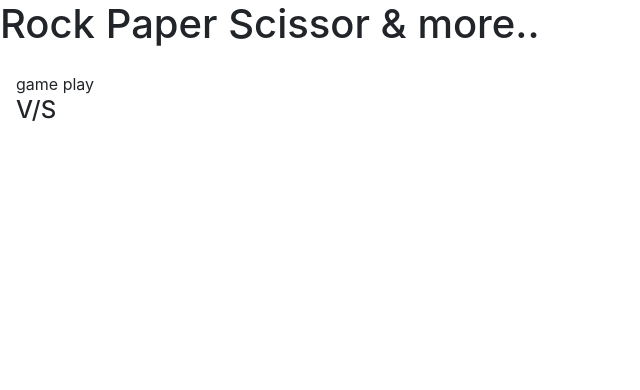
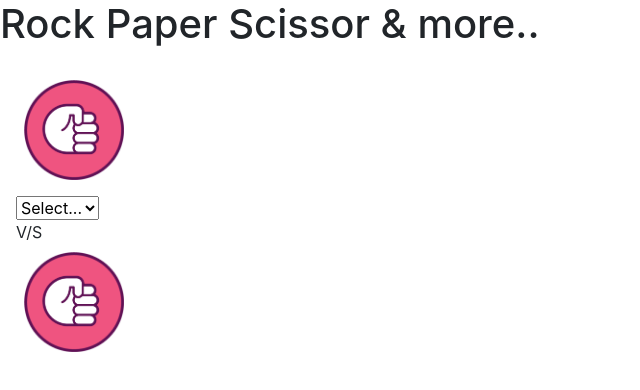
Before and after one commit to danish-wadhwa1997/RockPaperScissor, a React (Create React App) app: page /game-play in a window 1280 px wide. Shown: the top 390 px of the page, without its empty margins (0-640 px from the left). Built offline with nearby package versions, Linux system fonts and the light colour scheme.

Commit message:
Game Play done.

```diff
--- /dev/null
+++ b/src/components/atoms/ChoiceSelect.tsx
@@ -0,0 +1,36 @@
+import React, { useContext, useEffect, useState } from "react";
+import { ChoiceContext } from "../context/ChoiceContext";
+
+type AppProps = {
+  player: number;
+  onChange: (value: string, player: number) => any;
+};
+
+const ChoiceSelect = ({ onChange, player }: AppProps) => {
+  const { choices } = useContext(ChoiceContext);
+  const [options, setOptions] = useState<string[]>([]);
+  const [selectedOption, setSelectedOption] = useState<string>("");
+
+  const handleSelect = (event: React.ChangeEvent<HTMLSelectElement>) => {
+    setSelectedOption(event.target.value);
+    onChange(event.target.value, player);
+  };
+
+  useEffect(() => {
+    let newOptions = choices.map((item) => item.label);
+    setOptions(newOptions);
+  }, [choices]);
+  return (
+    <select value={selectedOption} onChange={handleSelect}>
+      <option value="">Select...</option>
+      {options.length > 0 &&
+        options.map((item) => (
+          <option key={item} value={item}>
+            {item}
+          </option>
+        ))}
+    </select>
+  );
+};
+
+export default ChoiceSelect;
--- a/src/components/atoms/ImageWithLabel.tsx
+++ b/src/components/atoms/ImageWithLabel.tsx
@@ -1,14 +1,16 @@
 import React from "react";
-
+import Rock from "../../assets/images/rock.png";
+import { GAME_PLAY_STATUS } from "../../configuration/constants";
 type AppProps = {
   image: any;
   label: string;
+  status: string;
 };
-const ImageWithLabel = ({ image, label }: AppProps) => {
+const ImageWithLabel = ({ status, image, label }: AppProps) => {
   return (
     <div className="p-2">
       <img src={image} alt={label} width="100px" height="100px" />
-      <h6>{label}</h6>
+      <h6>{status === GAME_PLAY_STATUS.END ? label : ""}</h6>
     </div>
   );
 };
--- /dev/null
+++ b/src/components/atoms/ResultSection.tsx
@@ -0,0 +1,32 @@
+import React from "react";
+import { Result } from "../../configuration/Interfaces";
+type AppProps = {
+  result: Result;
+};
+const ResultSection = ({ result }: AppProps) => {
+  return (
+    <React.Fragment>
+      <h3>Results</h3>
+      <table className="table table-hover">
+        <thead>
+          <tr>
+            <th>Player 1</th>
+            <th>Tied</th>
+            <th>Player 2</th>
+            <th>Total Rounds</th>
+          </tr>
+        </thead>
+        <tbody>
+          <tr>
+            <td>{result.player1}</td>
+            <td>{result.tie}</td>
+            <td>{result.player2}</td>
+            <td>{result.player1 + result.tie + result.player2}</td>
+          </tr>
+        </tbody>
+      </table>
+    </React.Fragment>
+  );
+};
+
+export default ResultSection;
--- /dev/null
+++ b/src/components/molecules/PlayGame.tsx
@@ -0,0 +1,63 @@
+import React from "react";
+import ImageWithLabel from "../atoms/ImageWithLabel";
+import { Choice } from "../../configuration/Interfaces";
+import ChoiceSelect from "../atoms/ChoiceSelect";
+import { GAME_PLAY_STATUS, PLAYER_TYPE } from "../../configuration/constants";
+import Rock from "../../assets/images/rock.png";
+type AppProps = {
+  player1: string;
+  player2: string;
+  choice1: Choice;
+  choice2: Choice;
+  status: string;
+  onPlay: (value: string, player: number) => any;
+};
+const PlayGame = ({
+  player1,
+  player2,
+  choice1,
+  choice2,
+  status,
+  onPlay,
+}: AppProps) => {
+  const handleChoiceChange = (value: string, player: number) => {
+    onPlay(value, player);
+  };
+  return (
+    <div>
+      <div>
+        <ImageWithLabel
+          status={status}
+          image={
+            status === GAME_PLAY_STATUS.START
+              ? Rock
+              : status === GAME_PLAY_STATUS.END
+              ? choice1.image
+              : ""
+          }
+          label={choice1.label}
+        />
+        {player1 === PLAYER_TYPE.USER && (
+          <ChoiceSelect player={1} onChange={handleChoiceChange} />
+        )}
+        <div>V/S</div>
+        <ImageWithLabel
+          status={status}
+          image={
+            status === GAME_PLAY_STATUS.START
+              ? Rock
+              : status === GAME_PLAY_STATUS.END
+              ? choice2.image
+              : ""
+          }
+          label={choice2.label}
+        />
+        {player2 === PLAYER_TYPE.USER && (
+          <ChoiceSelect player={2} onChange={handleChoiceChange} />
+        )}
+      </div>
+    </div>
+  );
+};
+
+export default PlayGame;
--- /dev/null
+++ b/src/components/organisms/GamePlayContainer.tsx
@@ -0,0 +1,146 @@
+import React, { useContext, useEffect, useState } from "react";
+import {
+  GAME_PLAY_STATUS,
+  GAME_TYPES,
+  PLAYER_TYPE,
+} from "../../configuration/constants";
+import { Choice, Result } from "../../configuration/Interfaces";
+import PrimaryButton from "../atoms/PrimaryButton";
+import ResultSection from "../atoms/ResultSection";
+import { ChoiceContext } from "../context/ChoiceContext";
+import { GameTypeContext } from "../context/GameTypeContext";
+import { RulesContext } from "../context/RulesContext";
+import PlayGame from "../molecules/PlayGame";
+
+type AppProps = {
+  onEnd: (value: Result) => any;
+  result: Result;
+};
+
+const GamePlayContainer = ({ onEnd, result }: AppProps) => {
+  const { gameType } = useContext(GameTypeContext);
+  const { rules } = useContext(RulesContext);
+  const { choices } = useContext(ChoiceContext);
+  const [player1, setPlayer1] = useState<string>(PLAYER_TYPE.RANDOM);
+  const [player2, setPlayer2] = useState<string>(PLAYER_TYPE.RANDOM);
+  const [choice1, setChoice1] = useState<Choice>({ image: "", label: "" });
+  const [choice2, setChoice2] = useState<Choice>({ image: "", label: "" });
+
+  const [status, setStatus] = useState<string>(GAME_PLAY_STATUS.START);
+  const [gameCount, setGameCount] = useState<number>(0);
+  const [currentResult, setCurrentResult] = useState<Result>(result);
+
+  // to set players based on game type
+  useEffect(() => {
+    if (gameType === GAME_TYPES.PLAYER_AND_COMPUTER) {
+      setPlayer1(PLAYER_TYPE.USER);
+      setPlayer2(PLAYER_TYPE.RANDOM);
+    } else {
+      setPlayer1(PLAYER_TYPE.RANDOM);
+      setPlayer2(PLAYER_TYPE.RANDOM);
+    }
+  }, [gameType]);
+
+  const getRandomIndex = (limit: number): number => {
+    console.log(Math.floor(Math.random() * limit));
+    return Math.floor(Math.random() * limit);
+  };
+
+  const getResults = (option1: string, option2: string) => {
+    let newResult = { ...currentResult };
+    if (option1 && option2 && option1.toLowerCase() !== option2.toLowerCase()) {
+      if (rules[option1].find((item) => item === option2)) {
+        newResult.player2 = newResult.player2 + 1;
+      } else {
+        newResult.player1 = newResult.player1 + 1;
+      }
+    } else {
+      newResult.tie = newResult.tie + 1;
+    }
+    setCurrentResult(newResult);
+  };
+
+  const findChoiceFromLabel = (value: string): Choice => {
+    let obj = choices.find(
+      (item) => item.label.toLowerCase() === value.toLowerCase()
+    );
+    const choice: Choice = {
+      image: obj ? obj.image : "",
+      label: obj ? obj.label : "",
+    };
+    return choice;
+  };
+
+  const startPlay = (choice1: Choice, choice2: Choice) => {
+    for (let i = 1; i <= 3; i++) {
+      setTimeout(() => {
+        if (i === 3) {
+          getResults(choice1.label, choice2.label);
+          setChoice1(choice1);
+          setChoice2(choice2);
+          setGameCount(gameCount + 1);
+          setStatus(GAME_PLAY_STATUS.END);
+        }
+      }, i * 1000);
+    }
+  };
+
+  const onPlayUser = (value: string, player: number) => {
+    setStatus(GAME_PLAY_STATUS.PLAYING);
+    let choice1: Choice;
+    let choice2: Choice;
+    if (player === 1) {
+      // set choice1
+      choice1 = { ...findChoiceFromLabel(value) };
+      // random choice2
+      choice2 = choices[getRandomIndex(choices.length)];
+    } else {
+      // set choice2
+      choice2 = { ...findChoiceFromLabel(value) };
+      // random choice1
+      choice1 = choices[getRandomIndex(choices.length)];
+    }
+    startPlay(choice1, choice2);
+  };
+
+  const onPlayRandom = () => {
+    setStatus(GAME_PLAY_STATUS.PLAYING);
+    // random select choice1
+    const choice1 = choices[getRandomIndex(choices.length)];
+    // random select choice2
+    const choice2 = choices[getRandomIndex(choices.length)];
+    startPlay(choice1, choice2);
+  };
+
+  const handleOnEnd = (value: Result) => {
+    onEnd({ ...value });
+  };
+
+  return (
+    <div>
+      <PlayGame
+        player1={player1}
+        player2={player2}
+        choice1={choice1}
+        choice2={choice2}
+        onPlay={onPlayUser}
+        status={status}
+      />
+      {player1 === PLAYER_TYPE.RANDOM && player2 === PLAYER_TYPE.RANDOM && (
+        <PrimaryButton onClick={onPlayRandom}>
+          {gameCount === 0 ? "PLAY" : "PLAY AGAIN"}
+        </PrimaryButton>
+      )}
+      {status === GAME_PLAY_STATUS.END && (
+        <React.Fragment>
+          <ResultSection result={currentResult} />
+          <PrimaryButton onClick={() => handleOnEnd(currentResult)}>
+            END
+          </PrimaryButton>
+        </React.Fragment>
+      )}
+    </div>
+  );
+};
+
+export default GamePlayContainer;
--- /dev/null
+++ b/src/components/organisms/GameResultContainer.tsx
@@ -0,0 +1,41 @@
+import React, { useState, useEffect } from "react";
+import { useHistory } from "react-router";
+import { Result } from "../../configuration/Interfaces";
+import MainHeadings from "../atoms/MainHeadings";
+import PrimaryButton from "../atoms/PrimaryButton";
+import ResultSection from "../atoms/ResultSection";
+
+type AppProps = {
+  result: Result;
+};
+
+const GameResultContainer = ({ result }: AppProps) => {
+  const [winner, setWinner] = useState<string>("Deciding");
+  const history = useHistory();
+  useEffect(() => {
+    if (result.player1 !== result.player2) {
+      if (result.player1 > result.player2) {
+        setWinner("Player 2");
+      } else {
+        setWinner("Player 1");
+      }
+    } else {
+      setWinner("Both Player");
+    }
+  }, []);
+
+  const endGame = () => {
+    history.replace("/");
+  };
+
+  return (
+    <div>
+      <MainHeadings text="Results" />
+      <ResultSection result={result} />
+      <h3>{`${winner} Wins!`}</h3>
+      <PrimaryButton onClick={endGame}>End Game</PrimaryButton>
+    </div>
+  );
+};
+
+export default GameResultContainer;
--- a/src/components/pages/GamePlay.tsx
+++ b/src/components/pages/GamePlay.tsx
@@ -1,12 +1,27 @@
-import React from "react";
+import React, { useState } from "react";
+import { Result } from "../../configuration/Interfaces";
+import GamePlayContainer from "../organisms/GamePlayContainer";
+import GameResultContainer from "../organisms/GameResultContainer";
 
 const GamePlay = () => {
+  const [endGame, setEndGame] = useState<boolean>(false);
+  const [result, setResult] = useState<Result>({
+    player1: 0,
+    tie: 0,
+    player2: 0,
+  });
+
+  const onEnd = (value: Result) => {
+    setEndGame(true);
+    setResult(value);
+  };
   return (
     <div className="p-3">
-      game play
-      <div className="player1"></div>
-      <h4 className="versus">V/S</h4>
-      <div className="player2"></div>
+      {endGame ? (
+        <GameResultContainer result={result} />
+      ) : (
+        <GamePlayContainer result={result} onEnd={onEnd} />
+      )}
     </div>
   );
 };
--- a/src/configuration/Interfaces.tsx
+++ b/src/configuration/Interfaces.tsx
@@ -16,3 +16,9 @@ export declare interface SelectOption {
   label: string;
   value: string;
 }
+
+export declare interface Result {
+  player1: number;
+  tie: number;
+  player2: number;
+}
--- a/src/configuration/constants.ts
+++ b/src/configuration/constants.ts
@@ -2,3 +2,14 @@ export const GAME_TYPES = {
   PLAYER_AND_COMPUTER: "PLAYER v/s COMPUTER",
   COMPUTER_AND_COMPUTER: "COMPUTER v/s COMPUTER",
 };
+
+export const GAME_PLAY_STATUS = {
+  START: "START",
+  PLAYING: "PLAYING",
+  END: "END",
+};
+
+export const PLAYER_TYPE = {
+  USER: "USER",
+  RANDOM: "RANDOM",
+};
```
